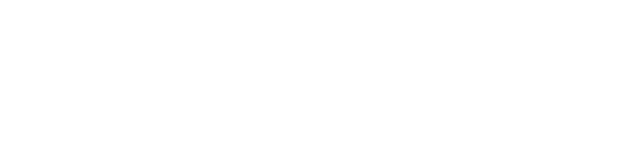
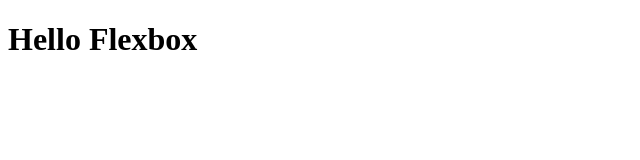
Before and after one commit to Erikharmens/Flexbox-CSS-22, a plain HTML site: page index.html in a window 1280 px wide. Shown: the whole page, without its empty margins (0-640 px from the left). Drawn offline with Linux system fonts and the light colour scheme.

Commit message:
initial commit

```diff
--- a/index.html
+++ b/index.html
@@ -7,6 +7,6 @@
     <title>Flexbox-CSS</title>
 </head>
 <body>
-
+    <h1>Hello Flexbox</h1>
 </body>
 </html>
```
